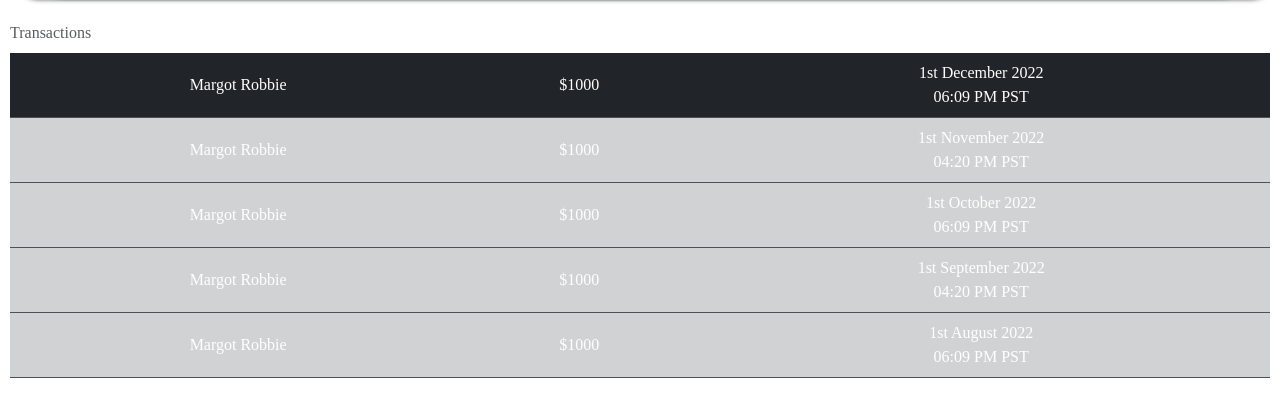
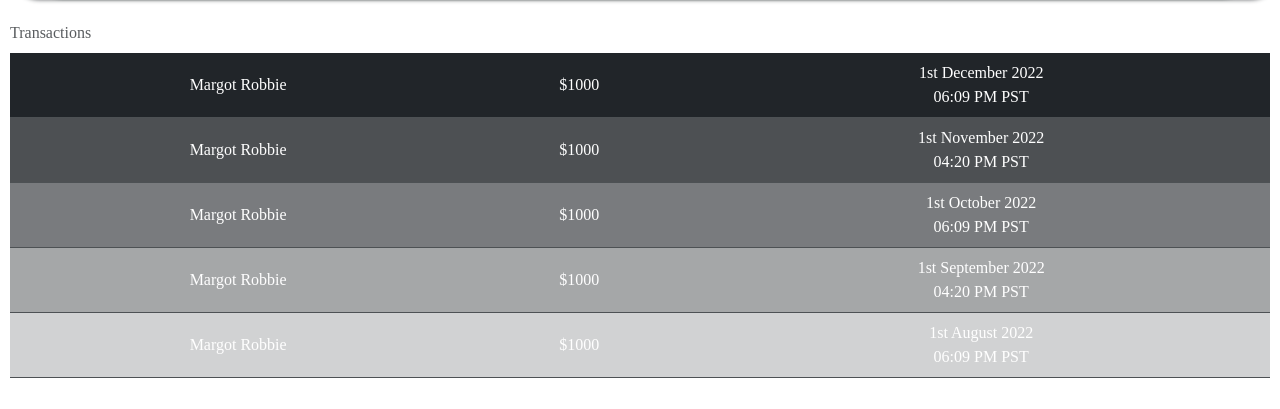
Before and after one commit to Chimera-BBI/Chimere-Remit-Prototype, a plain HTML site: page index.html in a window 1280 px wide. Shown: the part 391-800 px from the top of the page. Drawn offline with nearby package versions, Linux system fonts and the light colour scheme.

Commit message:
Update index.html

```diff
--- a/index.html
+++ b/index.html
@@ -77,17 +77,17 @@
       <td>$1000</td>
       <td>1st December 2022<br>06:09 PM PST</td>
     </tr>
-    <tr style="opacity:0.2;">
+    <tr style="opacity:0.8;">
       <td>Margot Robbie</td>
       <td>$1000</td>
       <td>1st November 2022<br>04:20 PM PST</td>
     </tr>
-    <tr style="opacity:0.2;">
+    <tr style="opacity:0.6;">
       <td>Margot Robbie</td>
       <td>$1000</td>
       <td>1st October 2022<br>06:09 PM PST</td>
     </tr>
-    <tr style="opacity:0.2;">
+    <tr style="opacity:0.4;">
       <td>Margot Robbie</td>
       <td>$1000</td>
       <td>1st September 2022<br>04:20 PM PST</td>
```
